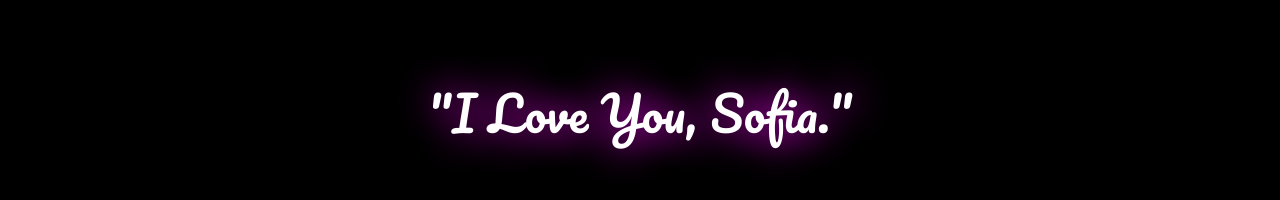
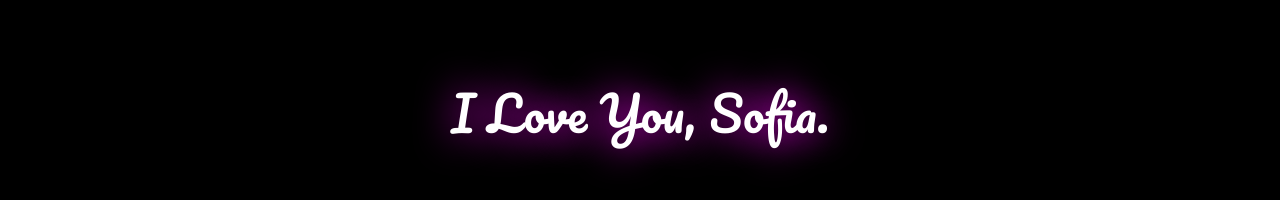
Before and after one commit to Pepeins/so, a plain HTML site: page index.html in a window 1280 px wide. Shown: the part 255-455 px from the top of the page. Drawn offline with Linux system fonts and the light colour scheme.

Commit message:
Update index.html

```diff
--- a/index.html
+++ b/index.html
@@ -13,7 +13,7 @@
     <canvas id="heartCanvas"></canvas>
 
     <div class="text-container">
-        <p class="love-text">"I Love You, Sofia."</p>
+        <p class="love-text">I Love You, Sofia.</p>
         <p class="sub-text">Eres la razon por la que mi corazón late mas fuerte 💖</p>
     </div>
 
```
